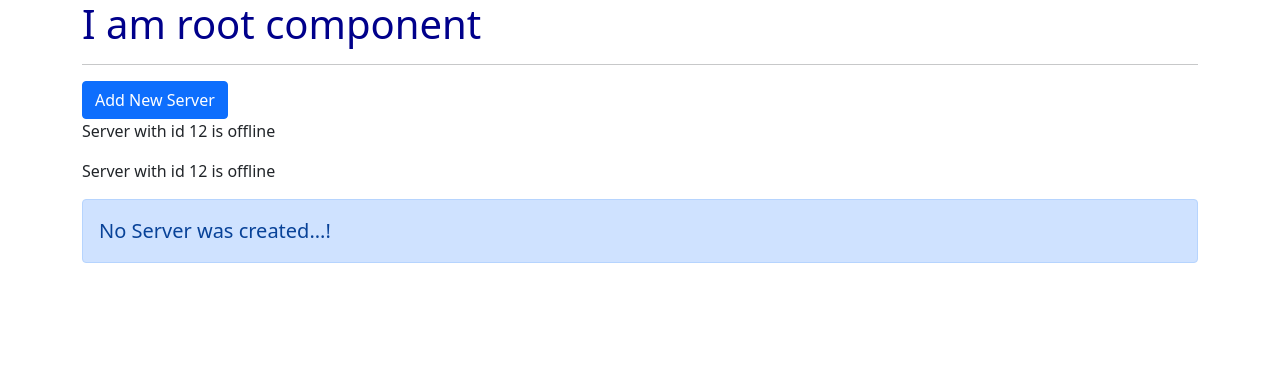
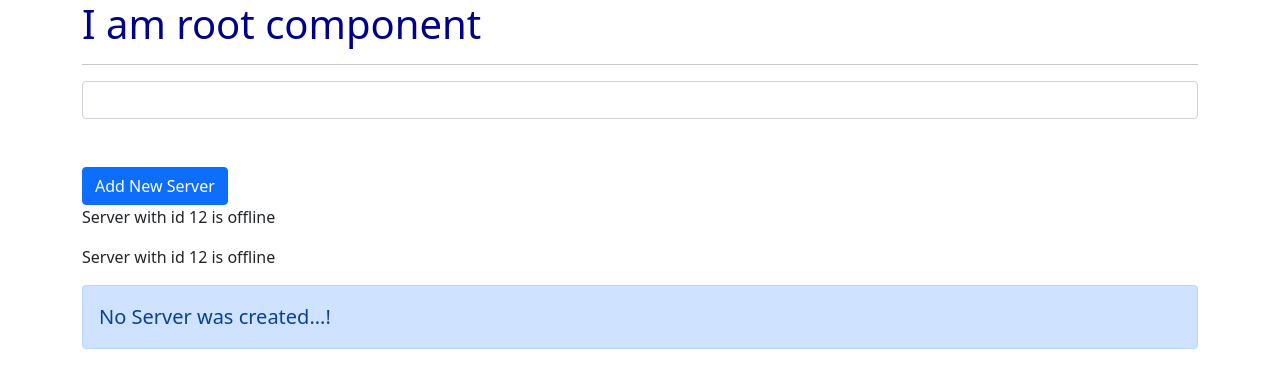
Before and after one commit to monayemislam/Angular-Basic, an Angular app: page / in a window 1280 px wide. Shown: the top 388 px of the page. Built offline with nearby package versions, Linux system fonts and the light colour scheme.

Commit message:
passing and using data with event binding

```diff
--- a/src/app/servers/servers.component.html
+++ b/src/app/servers/servers.component.html
@@ -1,3 +1,7 @@
+<input class="form-control" type="text" (input)="onUpdateServerName($event)">
+<div class="p-4">
+    <div class="lead">{{serverName}}</div>
+</div>
 <button class="btn btn-primary" [disabled]="!allowNewServer" (click)="onServerCreated()">Add New Server</button>
 <app-server></app-server>
 <app-server></app-server>
--- a/src/app/servers/servers.component.ts
+++ b/src/app/servers/servers.component.ts
@@ -9,6 +9,7 @@ export class ServersComponent implements OnInit {
 
   allowNewServer=false;
   serverCreationStatus="No Server was created...!";
+  serverName='';
 
   constructor() {
     setTimeout(()=>{
@@ -21,4 +22,7 @@ export class ServersComponent implements OnInit {
   onServerCreated(){
     this.serverCreationStatus="Server is Created...!";
   }
+  onUpdateServerName(event: Event){
+    this.serverName=(<HTMLInputElement>event.target).value;
+  }
 }
```
